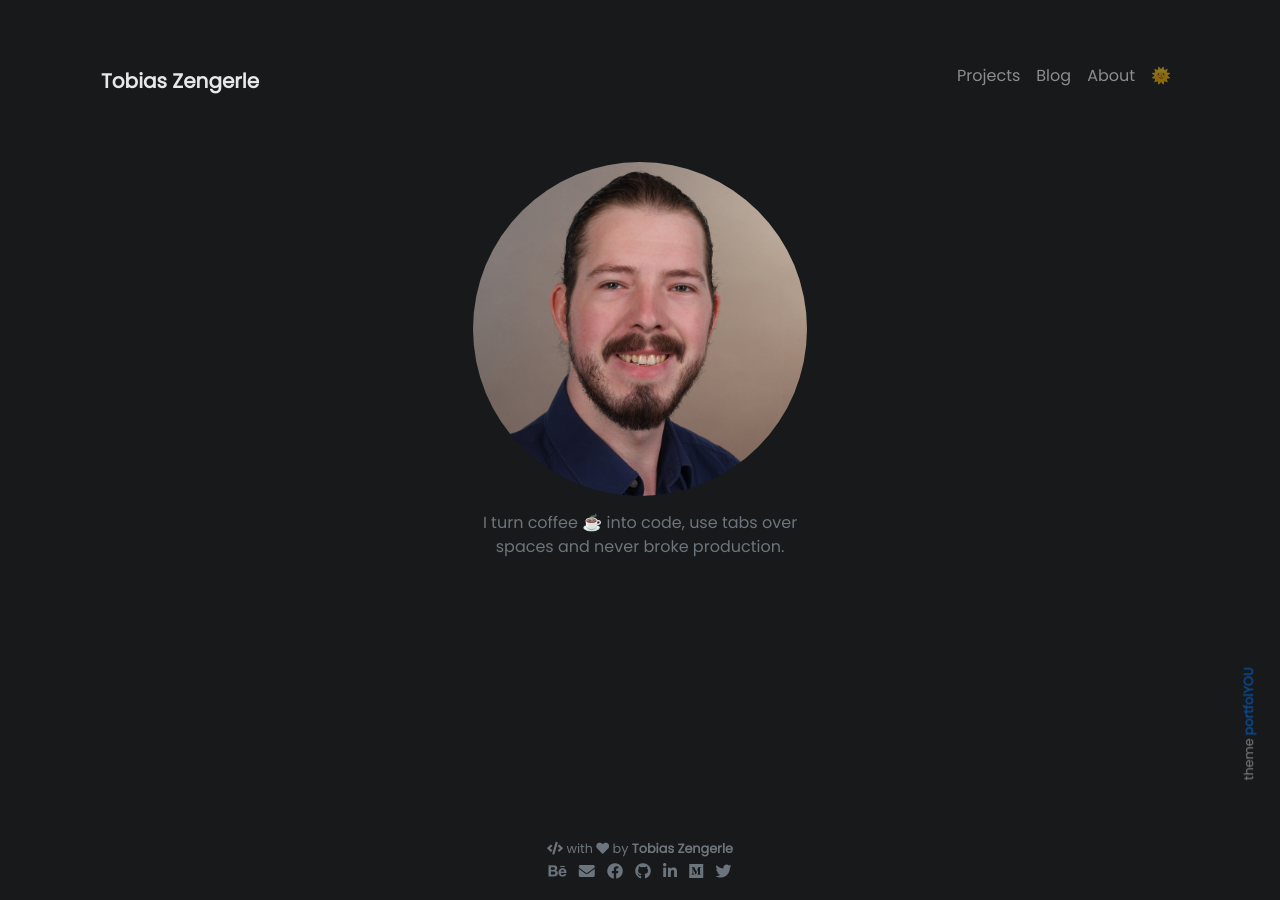
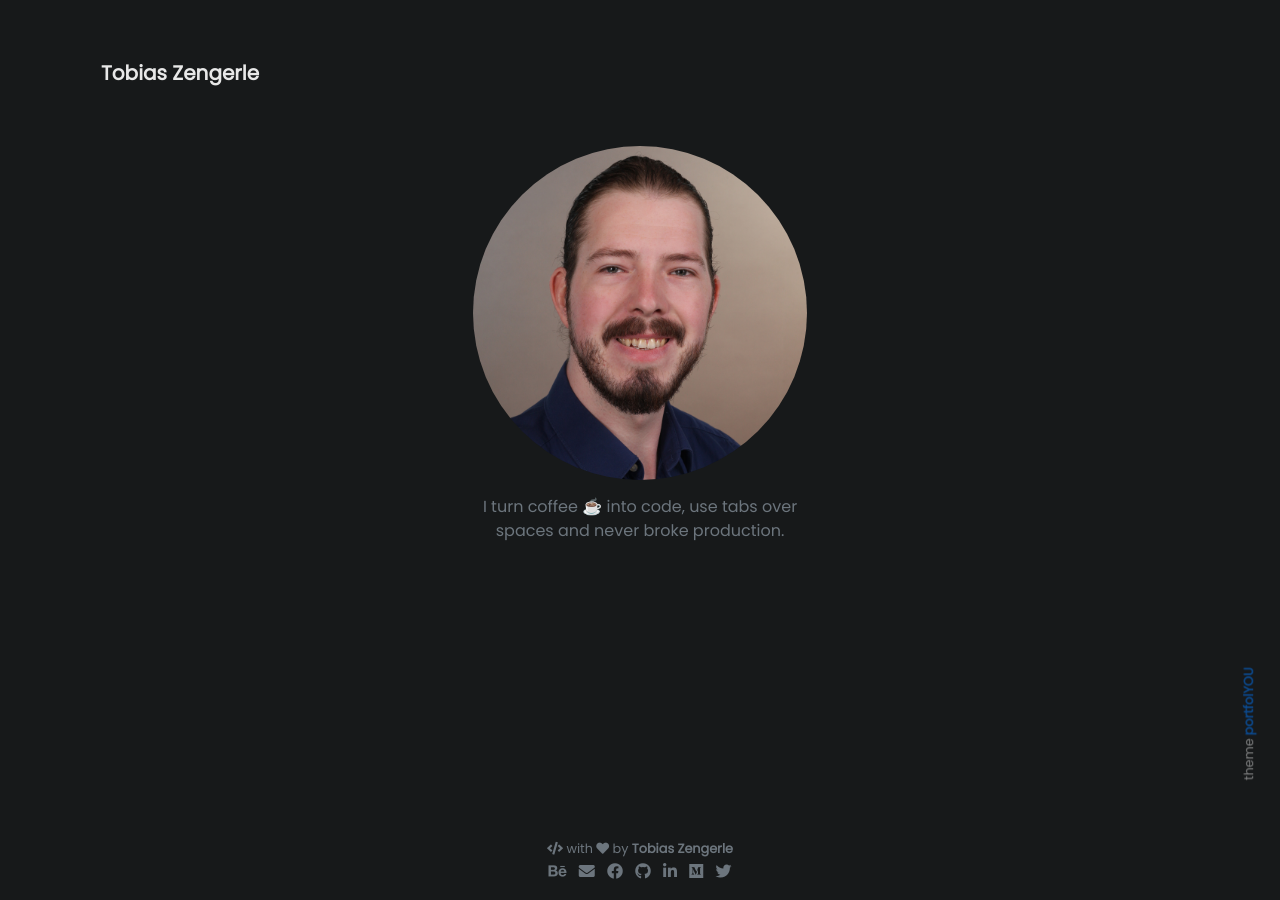
Before and after one commit to zengerleTo/zengerleTo.github.io, a Jekyll site: the page built from pages/index.md, in a window 1280 px wide. Built offline with Jekyll 4.4.1, drawn with Linux system fonts in a browser that asks for light colours; emoji names are drawn with the system emoji font.

Commit message:
removed theme toggle and theme github link from navbar

```diff
--- a/_includes/navbar.html
+++ b/_includes/navbar.html
@@ -50,12 +50,7 @@
         {%- else -%}
           {%- assign url = html_page.url | relative_url -%}
         {%- endif -%}
-
-        <a class="nav-item nav-link {{ active_status }}" href="{{ url }}" {%- if html_page.external_url and site.open_new_tab -%} target="_blank" {%- endif -%}>{{ html_page.title }}</a>
-
       {% endfor %}
-
-      <span id="theme-toggler" class="nav-item nav-link" role="button" onclick="toggleTheme()"></span>
     </div>
   </div>
 
```
